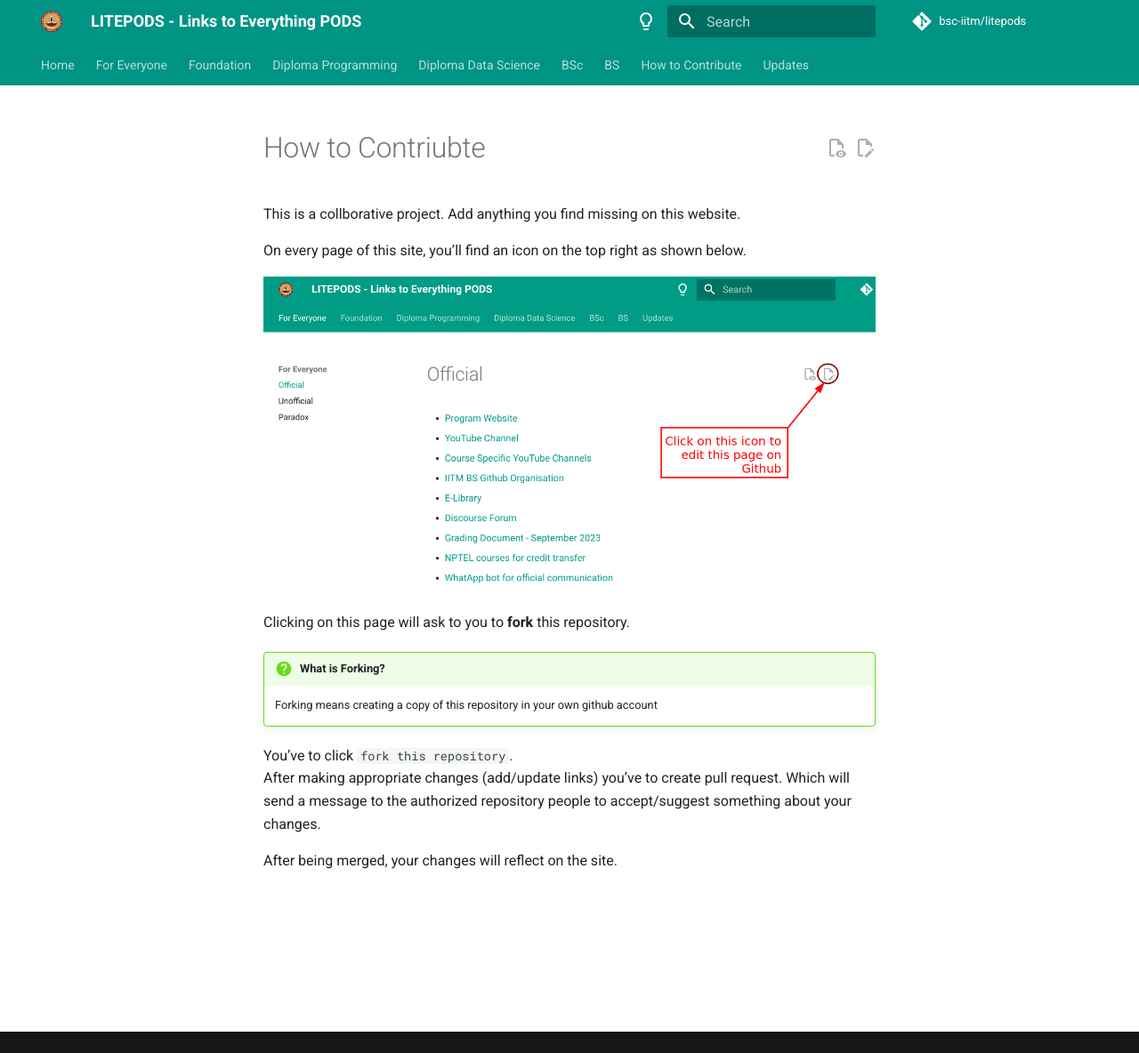
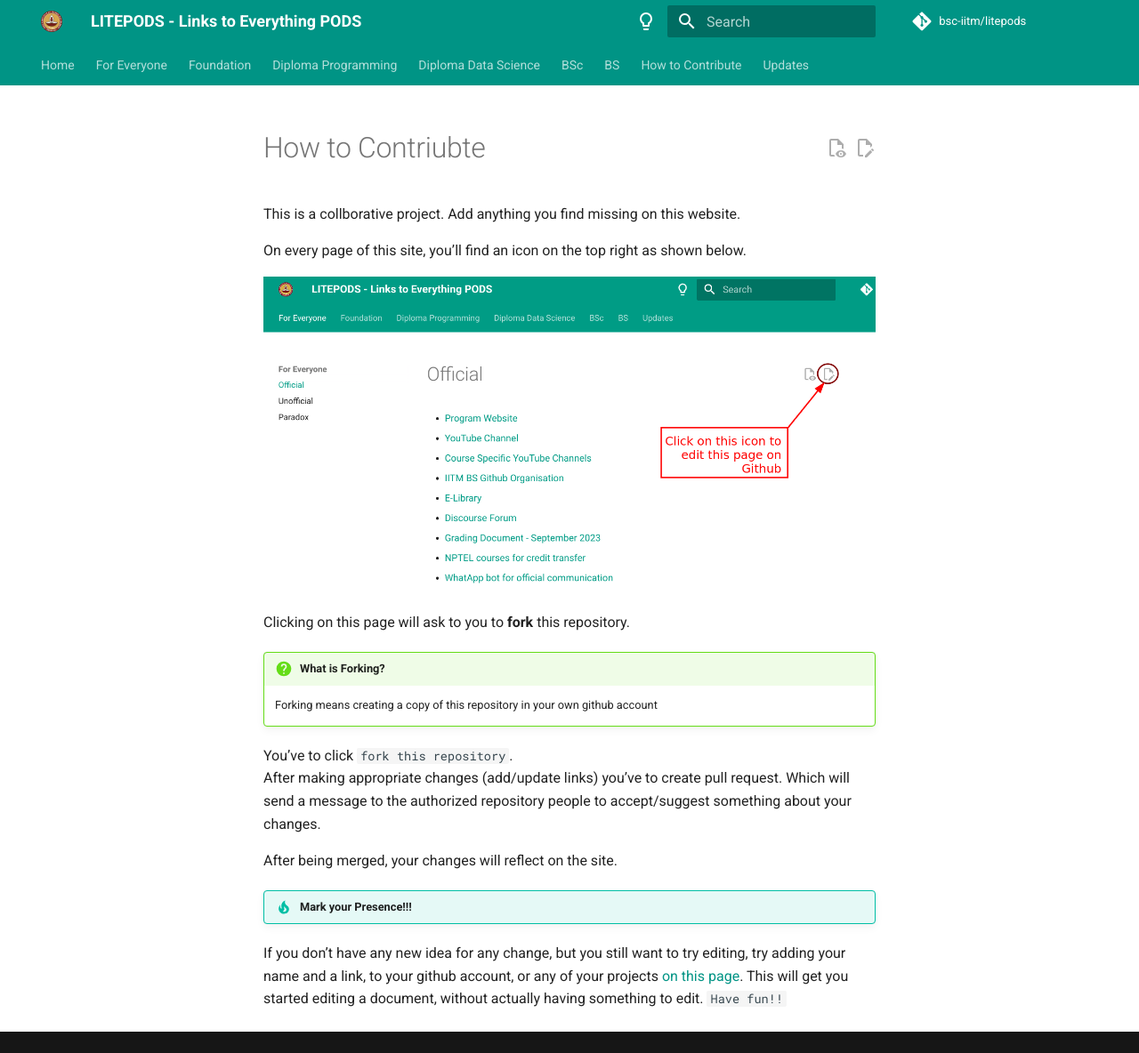
Before and after one commit to bsc-iitm/litepods, an MkDocs documentation site: the page built from docs/contribute/index.md, in a window 1280 px wide and 1184 px high. Shown: the whole window at 89% size. Built offline with MkDocs 1.6.1 and Material for MkDocs 9.7.7, drawn with Linux system fonts in a browser that asks for light colours; comment, search, counter and statistics services are not loaded.

Commit message:
updated contribute page

```diff
--- a/docs/contribute/index.md
+++ b/docs/contribute/index.md
@@ -16,3 +16,6 @@ You've to click `fork this repository`.
 After making appropriate changes (add/update links) you've to create pull request. Which will send a message to the authorized repository people to accept/suggest something about your changes.
 
 After being merged, your changes will reflect on the site.
+
+!!! tip "Mark your Presence!!!"
+   If you don't have any new idea for any change, but you still want to try editing, try adding your name and a link, to your github account, or any of your projects [on this page](contribute/we-are-the-contributors.md). This will get you started editing a document, without actually having something to edit. `Have fun!!`
```
